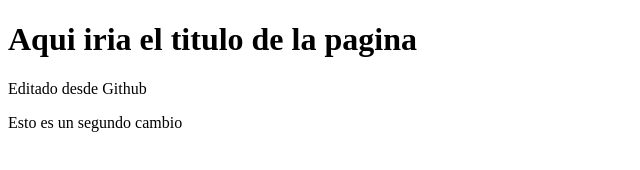
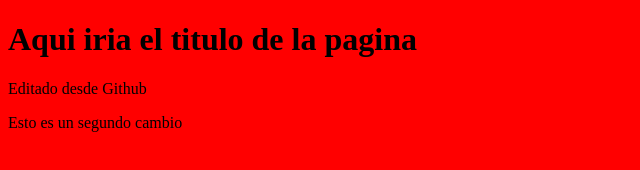
Before and after one commit to Cuchomanson/Proyecto-web-empresa-c, a plain HTML site: page index.html in a window 1280 px wide. Shown: the whole page, without its empty margins (0-640 px from the left). Drawn offline with Linux system fonts and the light colour scheme.

Commit message:
Añadida hoja de estilos

```diff
--- a/index.html
+++ b/index.html
@@ -5,6 +5,7 @@
     <meta http-equiv="X-UA-Compatible" content="IE=edge">
     <meta name="viewport" content="width=device-width, initial-scale=1.0">
     <title>Document</title>
+    <link rel="stylesheet" href="miEstilo.css" type="text/css"/>
 </head>
 <body>
     <h1>Aqui iria el titulo de la pagina</h1>
```
